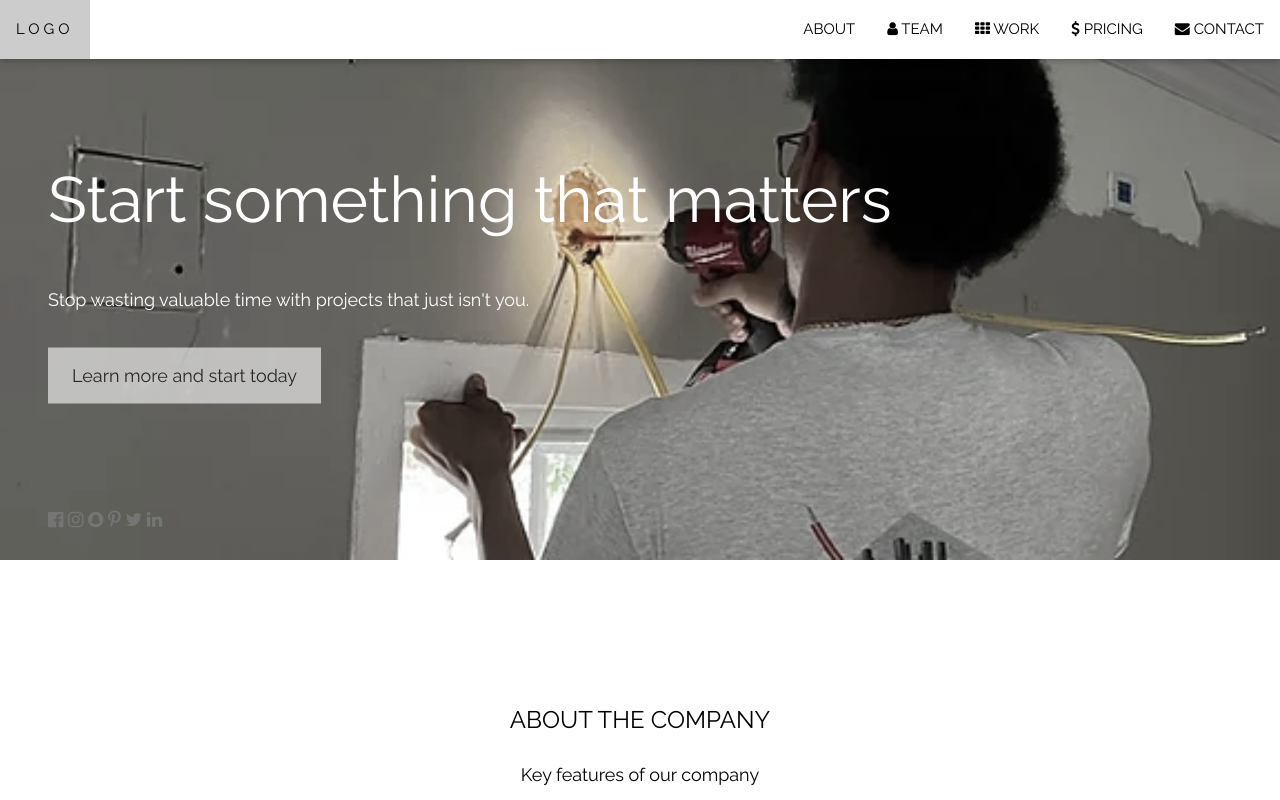
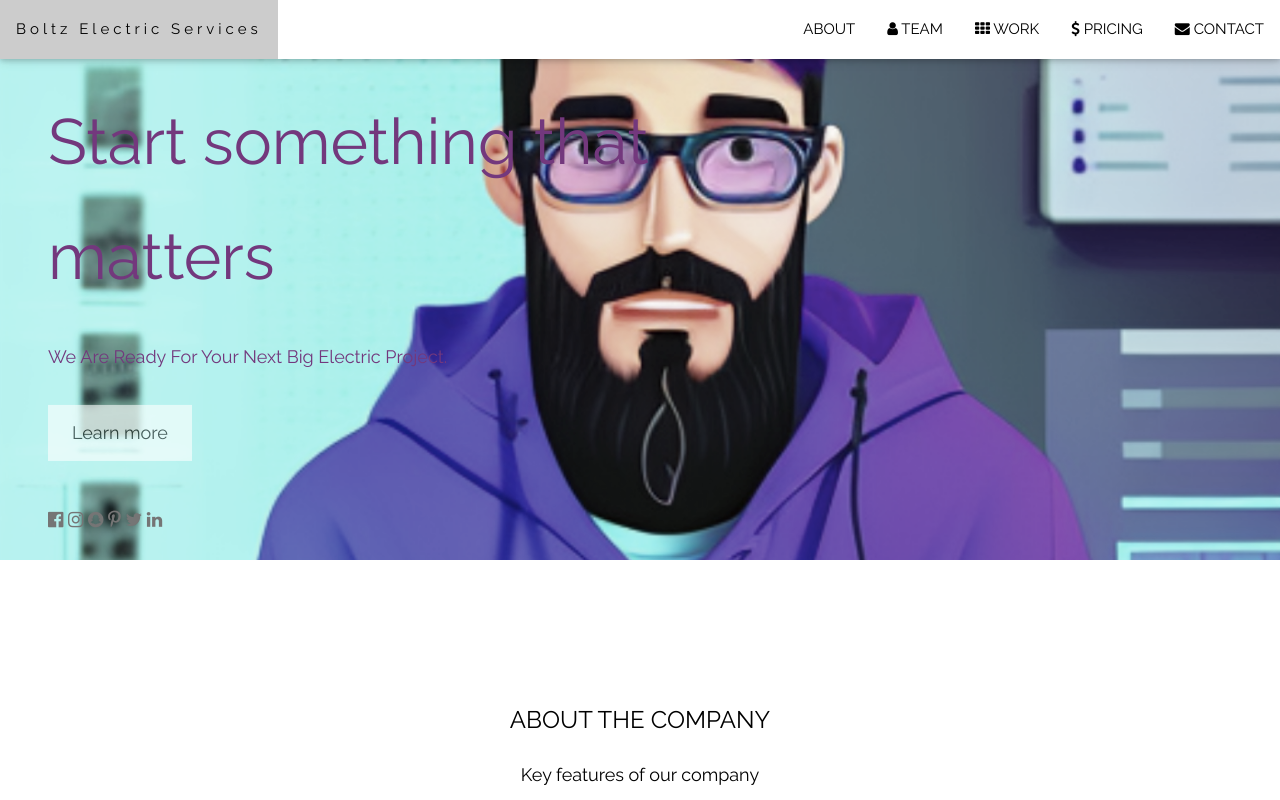
Before and after one commit to jnutt367/electric-services-prototype, a plain HTML site: page index.html in a window 1280 px wide. Shown: the top 800 px of the page. Drawn offline with nearby package versions, Linux system fonts and the light colour scheme.

Commit message:
commit to add images to html

```diff
--- a/index.html
+++ b/index.html
@@ -19,7 +19,7 @@
     .bgimg-1 {
       background-position: center;
       background-size: cover;
-      background-image: url("electritian.webp");
+      background-image: url("blue_dev_close_up.png");
       background-size: cover;
       background-repeat: no-repeat;
       min-height: 70%;
@@ -35,7 +35,7 @@
 <!-- Navbar (sit on top) -->
 <div class="w3-top">
   <div class="w3-bar w3-white w3-card" id="myNavbar">
-    <a href="#home" class="w3-bar-item w3-button w3-wide">LOGO</a>
+    <a href="#home" class="w3-bar-item w3-button w3-wide">Boltz Electric Services</a>
     <!-- Right-sided navbar links -->
     <div class="w3-right w3-hide-small">
       <a href="#about" class="w3-bar-item w3-button">ABOUT</a>
@@ -64,11 +64,11 @@
 
 <!-- Header with full-height image -->
 <header class="bgimg-1 w3-display-container w3-grayscale-min" id="home">
-  <div class="w3-display-left w3-text-white" style="padding:48px">
-    <span class="w3-jumbo w3-hide-small">Start something that matters</span><br>
-    <span class="w3-xxlarge w3-hide-large w3-hide-medium">Start something that matters</span><br>
-    <span class="w3-large">Stop wasting valuable time with projects that just isn't you.</span>
-    <p><a href="#about" class="w3-button w3-white w3-padding-large w3-large w3-margin-top w3-opacity w3-hover-opacity-off">Learn more and start today</a></p>
+  <div class="w3-display-left w3-text-black" style="padding:48px">
+    <span class="w3-jumbo w3-hide-small w3-text-purple">Start something that<br> matters</span><br>
+    <span class="w3-xxlarge w3-hide-large w3-hide-medium w3-text-purple">Start something that<br> matters</span><br>
+    <span class="w3-large w3-text-purple">We Are Ready For Your Next Big Electric Project.</span>
+    <p><a href="#about" class="w3-button w3-white w3-padding-large w3-large w3-margin-top w3-opacity w3-hover-opacity-off">Learn more </a></p>
   </div>
   <div class="w3-display-bottomleft w3-text-grey w3-large" style="padding:24px 48px">
     <i class="fa fa-facebook-official w3-hover-opacity"></i>
```
Also changed, not shown: 0 - Dev team company photo purple hue..png (added), 2 - Middle aged developer coding out with 3 screen.png (added), blue_dev_close_up.png (added).
